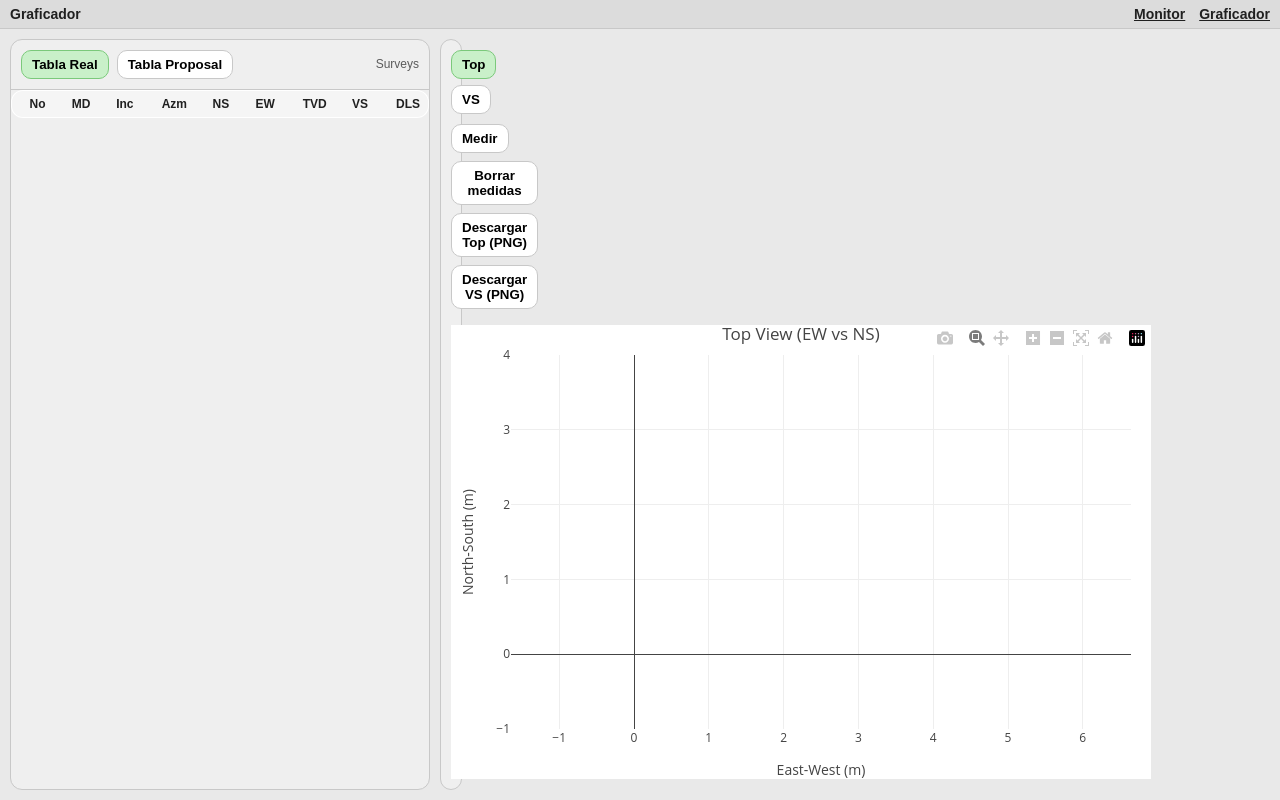
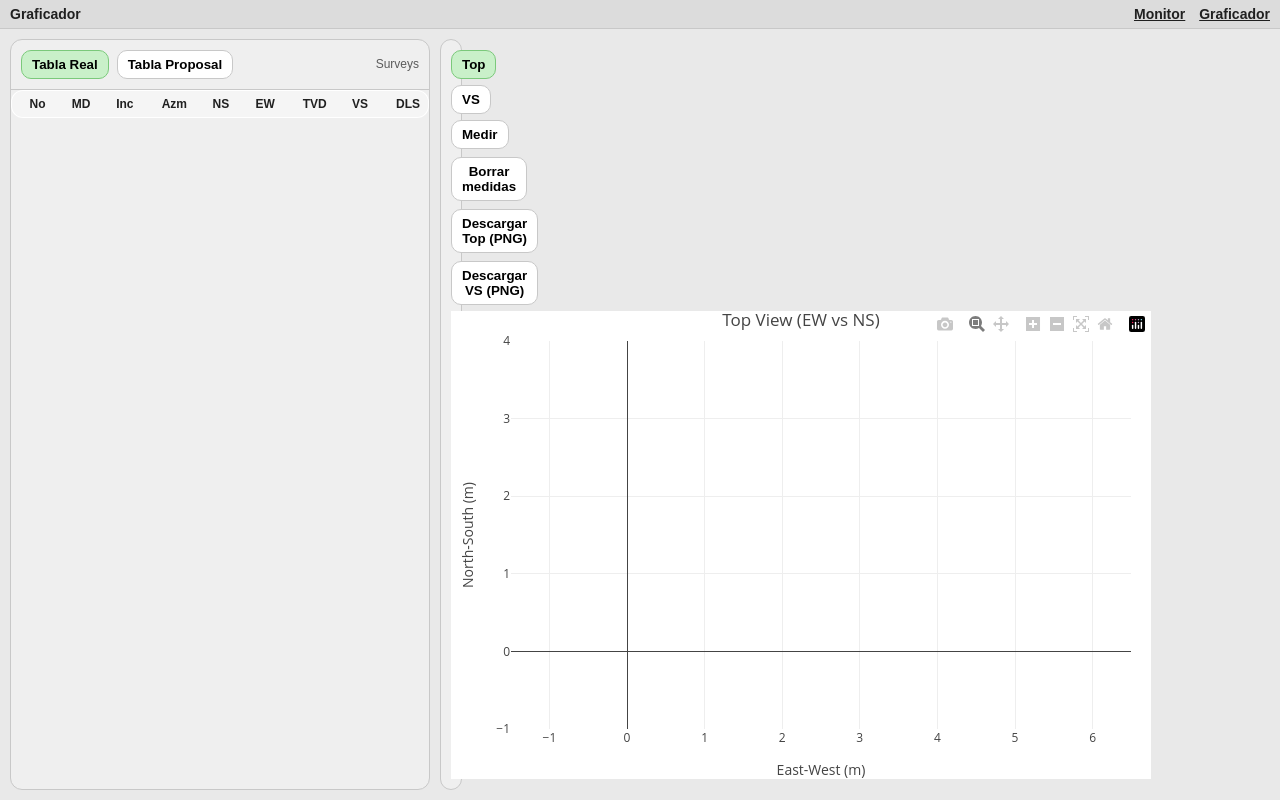
Before and after one commit to educode007/mwdlive, a Flask app: page /plotter/viewer in a window 1280 px wide. Run offline with Flask 3, Linux system fonts and the light colour scheme; data that the repository does not hold is empty; some libraries are stand-ins or nearby versions.

Commit message:
Viewer: compact toolbar (grid) so plot uses top space

```diff
--- a/templates/plotter.html
+++ b/templates/plotter.html
@@ -85,11 +85,28 @@
       }
 
       .viewer-toolbar {
-        display: flex;
-        gap: 10px;
+        display: grid;
+        grid-template-columns: auto 1fr;
+        grid-template-rows: auto auto;
+        gap: 6px 10px;
         align-items: center;
-        justify-content: space-between;
-        flex-wrap: wrap;
+      }
+
+      .viewer-toolbar .viewer-plot-switch {
+        grid-column: 1;
+        grid-row: 1;
+      }
+
+      .viewer-toolbar .viewer-actions {
+        grid-column: 1 / -1;
+        grid-row: 2;
+      }
+
+      .viewer-toolbar .viewer-hint {
+        grid-column: 2;
+        grid-row: 1;
+        justify-self: end;
+        white-space: nowrap;
       }
 
       body[data-viewer-mode] .viewer-right-panel {
@@ -430,13 +447,13 @@
                 <button id="viewerShowTop" class="active">Top</button>
                 <button id="viewerShowVS">VS</button>
               </div>
-              <div class="btnbar">
+              <span id="measureHint" class="hint viewer-hint"></span>
+              <div class="btnbar viewer-actions">
                 <button id="measureToggle">Medir</button>
                 <button id="clearMeasures">Borrar medidas</button>
                 <button id="dlTop">Descargar Top (PNG)</button>
                 <button id="dlVS">Descargar VS (PNG)</button>
               </div>
-              <span id="measureHint" class="hint"></span>
             </div>
             <div id="view-top" class="view active"><div id="plotTop" class="plot"></div></div>
             <div id="view-vs" class="view active hidden"><div id="plotVS" class="plot"></div></div>
```
